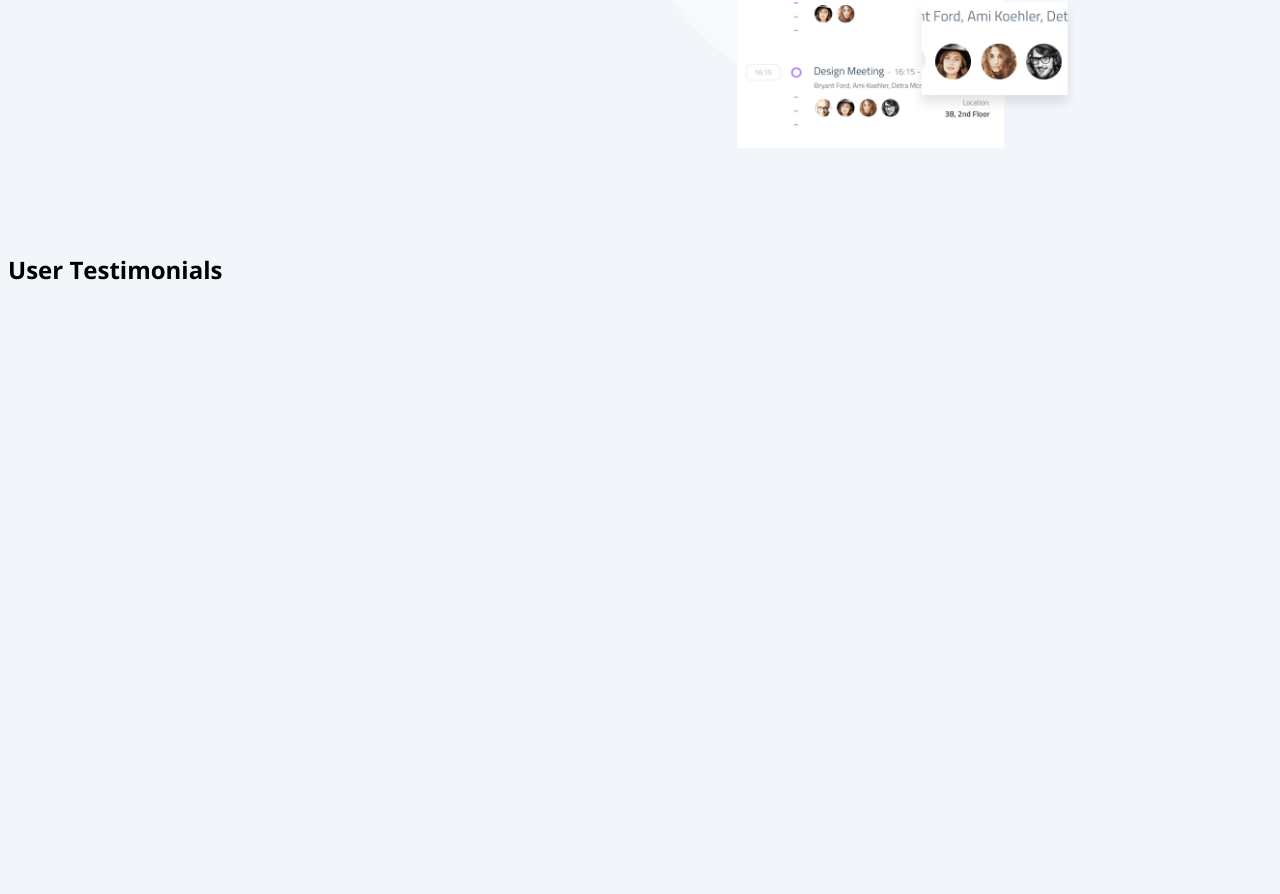
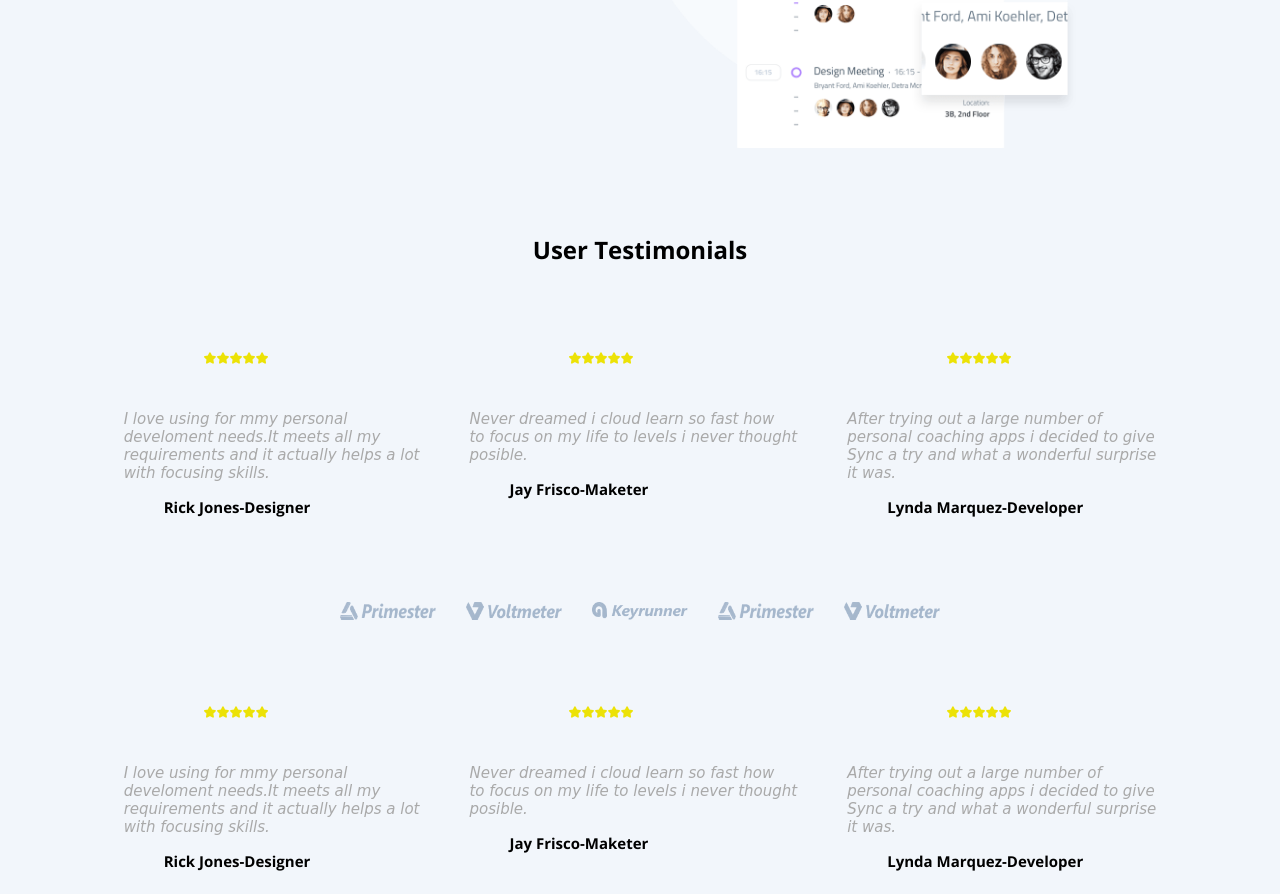
Before and after one commit to Angela-Coello/proyecto2, a plain HTML site: page index.html in a window 1280 px wide. Shown: the part 2225-3119 px from the top of the page. Before the commit the page ends 2530 px from the top, so only its background shows below. Drawn offline with nearby package versions, Linux system fonts and the light colour scheme.

Commit message:
tercera seccion

```diff
--- a/index.html
+++ b/index.html
@@ -17,7 +17,7 @@
     <nav>
       <ul>
         <li><a href="#seccion-descripcion">DESCRIPCION</a></li>
-        <li><a href="#">FEACTURES</a></li>
+        <li><a href="#tercera-seccion">FEACTURES</a></li>
         <li><a href="#">SCREENS</a></li>
         <li><a href="#"></a><button class="download">DOWNLOAD</button></li>
       </ul>
@@ -121,9 +121,57 @@
       <div class="foto-texto1"><img src="/img/description-2-app.png"></div>
     </section>
 
+
+    <h2>User Testimonials</h2>
+
     <section id="tercera-seccion">
-      <h2>User Testimonials</h2>
+
+      <div class="comentario">
+        <img id="comentario1" src="/img/estrellas.png">
+        <p id="comentario-1">I love using for mmy personal<br>develoment needs.It meets all my<br>requirements and it actually helps a lot<br>  with focusing skills.</p>
+        <p id="firma1">Rick Jones-Designer</p>
+      </div>
+      <div class="comentario2">
+        <img id="comentario-2" src="/img/estrellas.png">
+        <p id="comentario__2">Never dreamed i cloud learn so fast how<br>to focus on my life to levels i never thought<br>posible.</p>
+        <p id="firma2">Jay Frisco-Maketer</p>
+      </div>
+      <div class="comentario3">
+        <img id="comentario-3" src="/img/estrellas.png">
+        <p id="comentario__3">After trying out a large number of<br>personal coaching apps i decided to give <br>Sync a try and what a wonderful surprise<br>it was.</p>
+        <p id="firma3">Lynda Marquez-Developer</p>
+      </div>
     </section>
+
+    <section class="cuarta-seccion">
+      <div class="imagenes">
+        <img id="img1" src="/img/customer-logo-1.png" alt="">
+        <img id="img1" src="/img/customer-logo-3.png" alt="">
+        <img id="img1" src="/img/customer-logo-4.png" alt="">
+        <img id="img1" src="/img/customer-logo-1.png" alt="">
+        <img id="img1" src="/img/customer-logo-3.png" alt="">
+      </div>
+    </section>
+
+    <section id="tercera-seccion">
+
+      <div class="comentario">
+        <img id="comentario1" src="/img/estrellas.png">
+        <p id="comentario-1">I love using for mmy personal<br>develoment needs.It meets all my<br>requirements and it actually helps a lot<br>  with focusing skills.</p>
+        <p id="firma1">Rick Jones-Designer</p>
+      </div>
+      <div class="comentario2">
+        <img id="comentario-2" src="/img/estrellas.png">
+        <p id="comentario__2">Never dreamed i cloud learn so fast how<br>to focus on my life to levels i never thought<br>posible.</p>
+        <p id="firma2">Jay Frisco-Maketer</p>
+      </div>
+      <div class="comentario3">
+        <img id="comentario-3" src="/img/estrellas.png">
+        <p id="comentario__3">After trying out a large number of<br>personal coaching apps i decided to give <br>Sync a try and what a wonderful surprise<br>it was.</p>
+        <p id="firma3">Lynda Marquez-Developer</p>
+      </div>
+    </section>
+
   </main>
 </body>
 
--- a/styles.css
+++ b/styles.css
@@ -203,6 +203,7 @@ p{
     margin-top: 100px;
     display: flex;
     justify-content: center;
+    flex-wrap: wrap;
 }
 
 .boton_menu {
@@ -266,4 +267,80 @@ p{
 #tercera-seccion {
 margin-top: 100px;
 }
-    margin-top: 100px;
+
+h2 {
+    text-align: center;
+    margin-top: 80px;
+}
+
+#comentario1{
+    margin-left: 80px;
+}
+
+#comentario-1 {
+text-align: left;
+font-family: cursive;
+font-style: italic;
+color: darkgray;
+}
+
+#firma1 {
+    text-align: left;
+    margin-left:40px ;
+    font-weight: bold;
+}
+
+#comentario-2 {
+    margin-left: 100px;
+}
+
+#comentario__2 {
+    text-align: left;
+font-family: cursive;
+font-style: italic;
+color: darkgray;
+}
+
+#firma2 {
+    text-align: left;
+    margin-left:40px ;
+    font-weight: bold;
+}
+
+#comentario-3 {
+    margin-left: 100px;
+}
+
+#comentario__3 {
+    text-align: left;
+font-family: cursive;
+font-style: italic;
+color: darkgray;
+}
+
+#firma3 {
+    text-align: left;
+   margin-left: 40px ;
+    font-weight: bold;
+}
+
+#tercera-seccion {
+    display: flex;
+    justify-content: center;
+    gap: 50px;
+    flex-wrap: wrap;
+    margin-top: 60px;
+}
+
+.imagenes {
+    display: flex;
+    justify-content: center;
+    margin-top: 70px;
+    gap:30px;
+   flex-wrap: wrap;
+
+}
+
+#img1 {
+    width: 6em;
+}
```
Also changed, not shown: img/customer-logo-1.png (added), img/customer-logo-3.png (added), img/customer-logo-4.png (added), img/estrellas.png (added).
